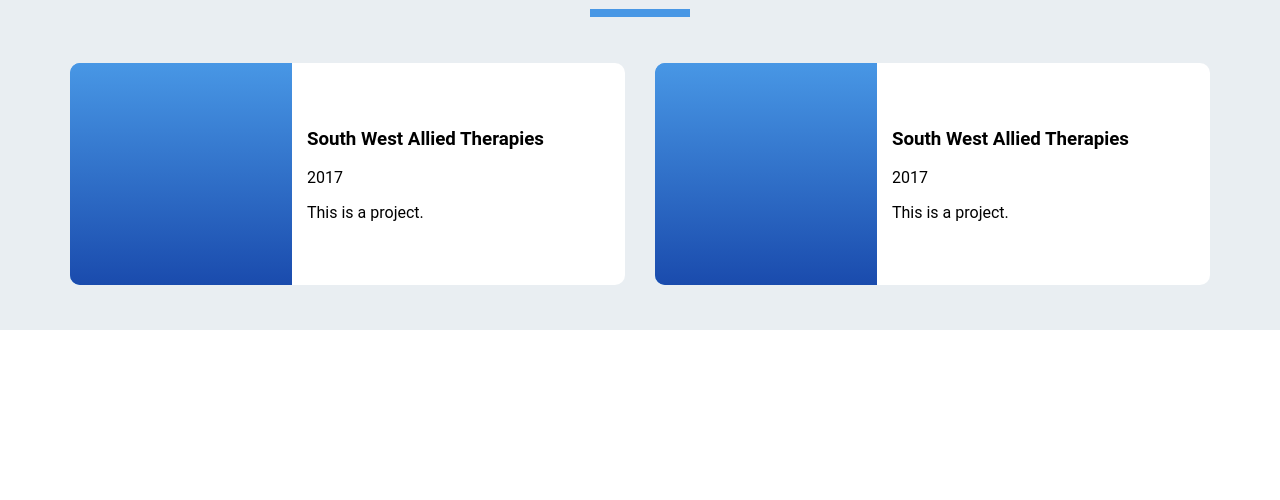
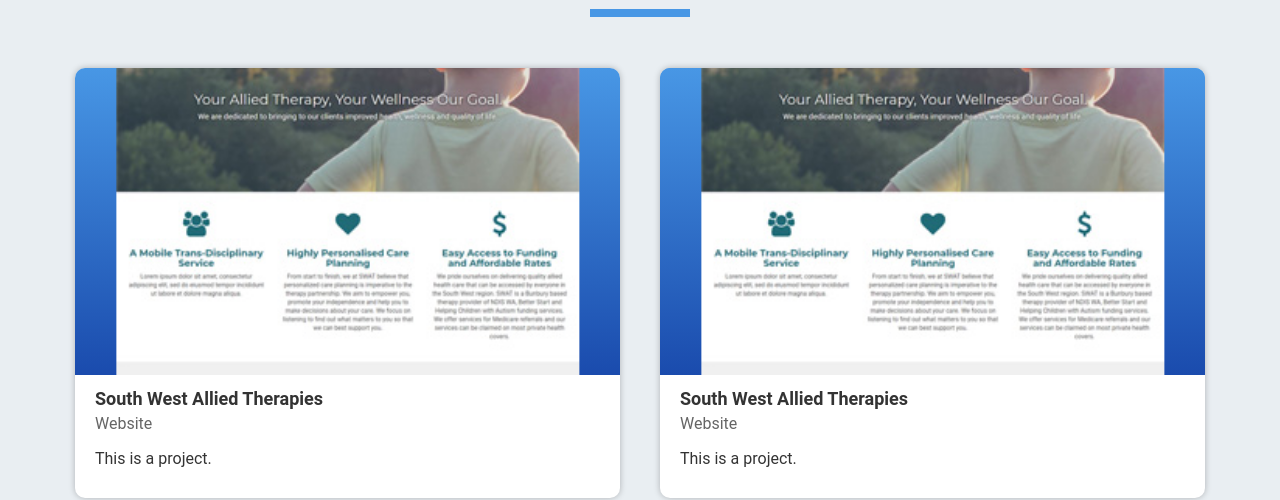
Before and after one commit to doczal/rizalzainal, a Gatsby site: page / in a window 1280 px wide. Shown: the part 462-962 px from the top of the page. Before the commit the page ends 800 px from the top, so only its background shows below. Built offline with nearby package versions, Linux system fonts and the light colour scheme; Gatsby itself is replaced by a stand-in of ours.

Commit message:
Change Project Card from horizontal to vertical layout

```diff
--- a/src/components/layout.scss
+++ b/src/components/layout.scss
@@ -1,3 +1,5 @@
+@import '../styles/colors.scss';
+
 * {
   box-sizing: border-box;
 }
@@ -15,6 +17,7 @@
   font-family: 'Roboto', sans-serif;
   font-size: 1.6rem;
   font-weight: 400;
+  color: $colText1;
 }
 
 .layout {
--- a/src/components/projectCard.js
+++ b/src/components/projectCard.js
@@ -1,16 +1,18 @@
 import React from 'react'
 import PropTypes from 'prop-types'
 import styles from './projectCard.module.scss'
+import projectImage from '../images/swat-plain.jpg'
 
 const ProjectCard = () => (
   <div className={styles.cardContainer}>
     <div className={styles.projectCard}>
       <div className={styles.projectImage}>
+        <img src={projectImage} alt="swat"/>
       </div>
       <div className={styles.projectInfo}>
-        <h3>South West Allied Therapies</h3>
-        <span>2017</span>
-        <p>This is a project.</p>
+        <h3 className={styles.projectTitle}>South West Allied Therapies</h3>
+        <div className={styles.projectYear}>Website</div>
+        <p className={styles.projectDesc}>This is a project.</p>
       </div>
     </div>
   </div>
--- a/src/components/projectCard.module.scss
+++ b/src/components/projectCard.module.scss
@@ -1,32 +1,69 @@
 @import '../styles/globals.scss';
 @import '../styles/colors.scss';
 
+$breakpoint-1: 960px;
+
 .cardContainer {
-  padding: 1.5rem;
+  padding: 2rem;
   flex-basis: 50%;
-  @media screen and (max-width: $breakpoint-sm) {
-    flex-basis: 100%;
-  }
 }
 
 .projectCard {
   background-color: white;
   display: flex;
-  align-items: center;
+  flex-direction: column;
   border-radius: 8px;
   border-radius: 10px;
   overflow: auto;
+  box-shadow: 0px 0px 6px $colShadow;
 }
 
 .projectImage {
   position: relative;
-  width: 40%;
+  width: 100%;
   height: 0;
-  padding-bottom: 40%;
+  padding-bottom: 56.25%;
   background: linear-gradient(180deg, $colMain, $colMain2);
   background-color: $colMain;
+  overflow: hidden;
+
+  & > img {
+    position: absolute;
+    width: 85%;
+    top: 50%;
+    left: 50%;
+    transform: translate(-50%, -50%);
+  }
+
+  &::after {
+    content: '';
+    z-index: 99;
+    position: absolute;
+    right: -6px;
+    top: 0;
+    width: 6px;
+    height: 100%;
+    background-color: $colAlt1;
+  }
 }
 
 .projectInfo {
-  padding-left: 1.5rem;
+  position: relative;
+  padding: 1.4rem;
+  padding-left: 2rem;
 }
+
+.projectTitle {
+  font-size: 1.8rem;
+  margin: 0;
+}
+
+.projectYear {
+  margin-top: 0.6rem;
+  font-size: 1.6rem;
+  color: $colText2;
+}
+
+.projectDesc {
+
+}
--- a/src/pages/index.js
+++ b/src/pages/index.js
@@ -28,6 +28,7 @@
         <div className={styles.projectsContainer}>
           <ProjectCard />
           <ProjectCard />
+          <ProjectCard />
         </div>
       </Body>
     </section>
--- a/src/styles/colors.scss
+++ b/src/styles/colors.scss
@@ -10,3 +10,6 @@
 $colBG1: #e9eef2;
 
 $colText1: #333333;
+$colText2: #656565;
+
+$colShadow: rgba(0, 0, 0, 0.25);
```
Also changed, not shown: src/images/swat-plain.jpg (added).
